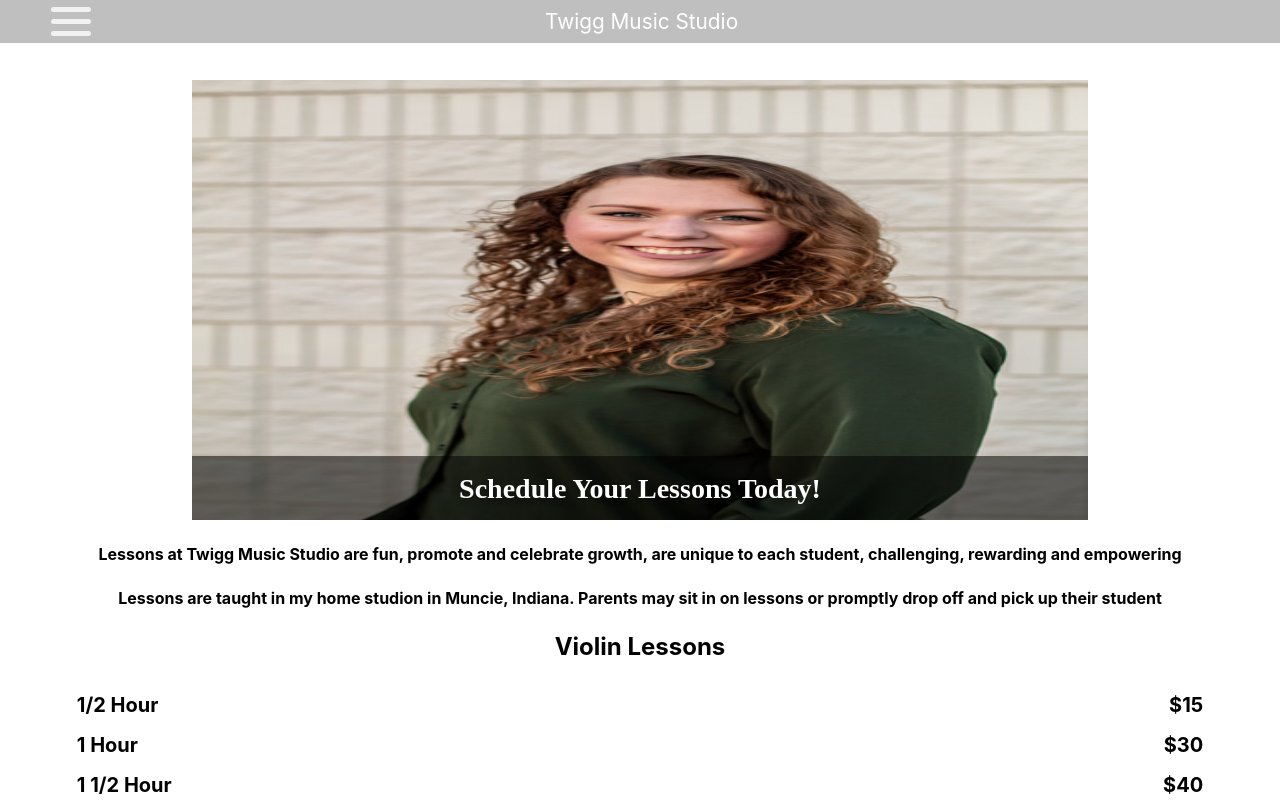
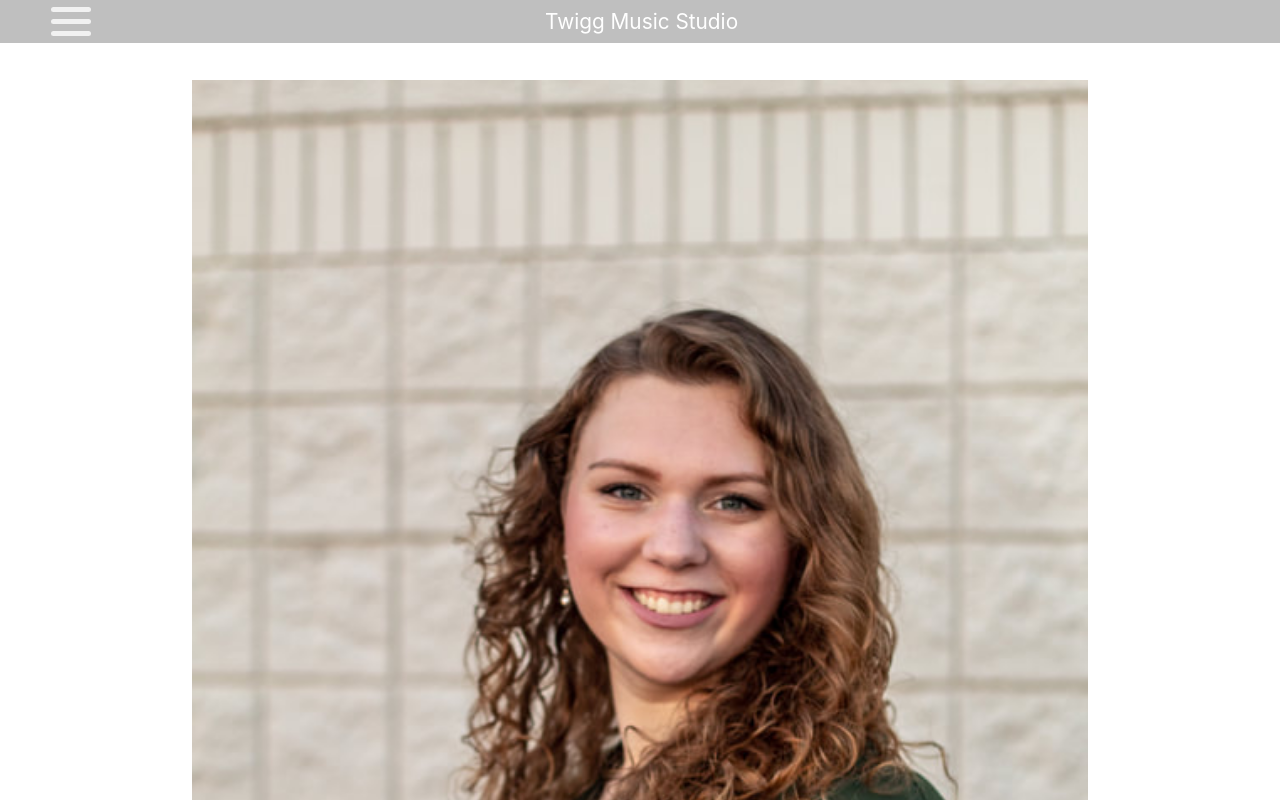
Before and after one commit to Haon1919/tms-frontend, a React (Create React App) app: page /Services in a window 1280 px wide. Shown: the top 800 px of the page. Built offline with nearby package versions, Linux system fonts and the light colour scheme.

Commit message:
Make styling change to services

```diff
--- a/src/styles/Services.module.scss
+++ b/src/styles/Services.module.scss
@@ -1,6 +1,5 @@
 .picture{
     width: 70vw;
-    height: 55vh;
   }
 
 .instructor_image{
```
